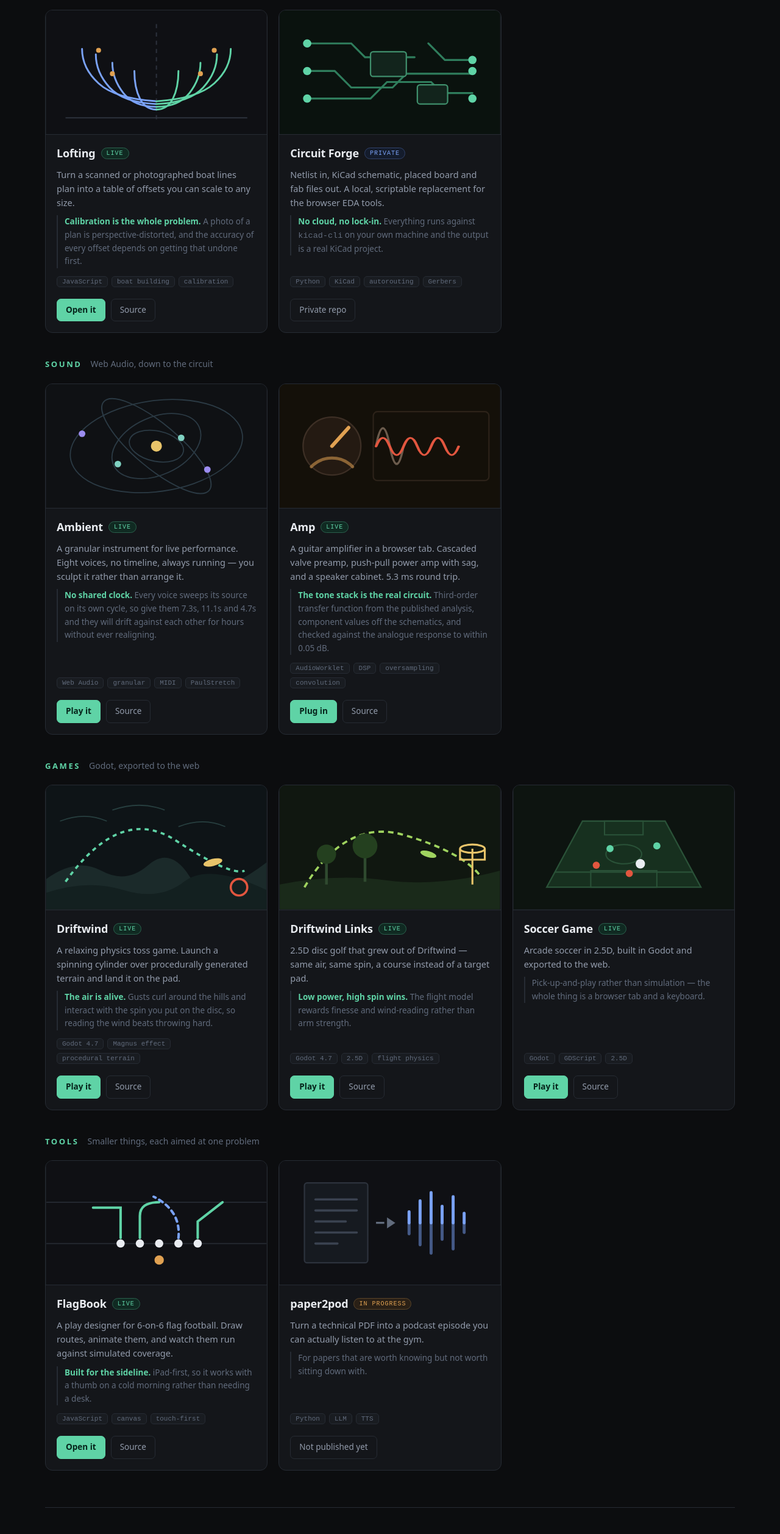
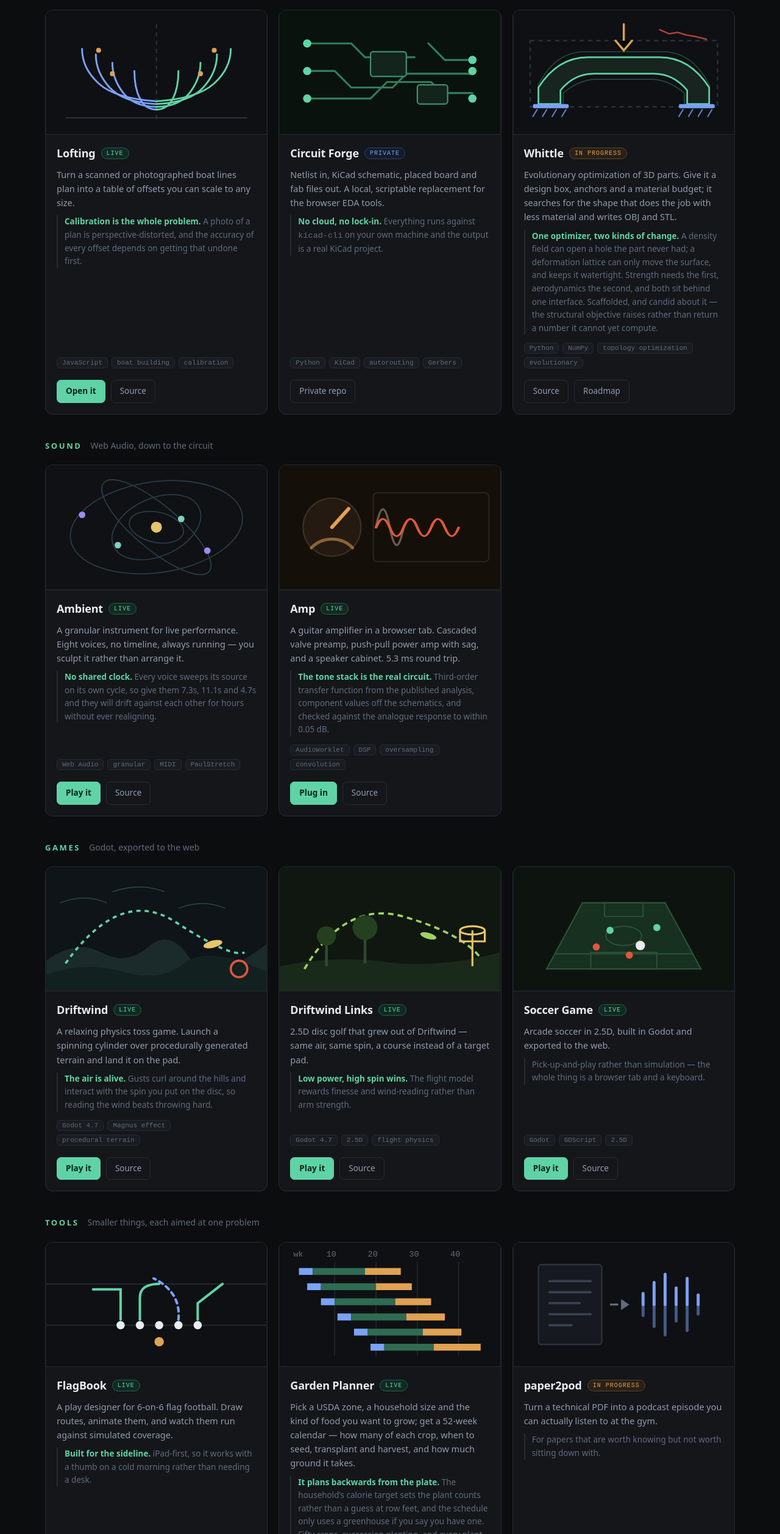
Before and after one commit to greentheo/greentheo.github.io, a plain HTML site: page index.html in a window 1280 px wide. Shown: the part 3054-5570 px from the top of the page at 61% size. Drawn offline with Linux system fonts and the light colour scheme.

Commit message:
Add Whittle and Garden Planner cards
Whittle goes in Engineering with an in-progress pill: the repo is public
and runs end to end, but the structural objective is still a geometric
proxy, so the card says so rather than implying a solver that isn't there.

Garden Planner goes in Tools as live. GitHub Pages is now enabled on the
repo, so greentheo.github.io/garden_planner/ serves the app itself.

Co-Authored-By: Claude Opus 5 <noreply@anthropic.com>

```diff
--- a/index.html
+++ b/index.html
@@ -337,6 +337,45 @@
         <div class="cta"><a href="https://github.com/greentheo">Private repo</a></div>
       </div>
     </article>
+    <article class="card">
+      <svg class="thumb" viewBox="0 0 160 90" role="img" aria-label="A loaded bracket evolving into a truss">
+        <rect width="160" height="90" fill="#0f1014"/>
+        <rect x="12" y="22" width="136" height="48" fill="none" stroke="#2c323c" stroke-dasharray="3 3"/>
+        <g fill="none" stroke="#5fd3a6" stroke-width=".8" opacity=".26">
+          <path d="M18 68 V54 Q30 30 52 30 H108 Q130 30 142 54 V68 H128 V56 Q120 44 104 44 H56 Q40 44 32 56 V68 Z"/>
+          <path d="M18 68 V58 Q36 38 58 38 H102 Q124 38 142 58 V68 H124 V60 Q112 50 100 50 H60 Q48 50 36 60 V68 Z"/>
+        </g>
+        <path d="M18 68 V56 Q32 34 54 34 H106 Q128 34 142 56 V68 H126 V58 Q116 46 102 46 H58 Q44 46 34 58 V68 Z"
+          fill="#17241f" stroke="#5fd3a6" stroke-width="1.2" stroke-linejoin="round"/>
+        <g stroke="#e0a152" stroke-width="1.5" stroke-linecap="round">
+          <path d="M80 10 V28"/><path d="M74 22 L80 29 L86 22"/>
+        </g>
+        <g fill="#7aa2f7">
+          <rect x="14" y="68" width="26" height="3" rx="1"/><rect x="120" y="68" width="26" height="3" rx="1"/>
+        </g>
+        <g stroke="#7aa2f7" stroke-width=".9" stroke-linecap="round" opacity=".8">
+          <path d="M17 72 l-3 5"/><path d="M24 72 l-3 5"/><path d="M31 72 l-3 5"/><path d="M38 72 l-3 5"/>
+          <path d="M123 72 l-3 5"/><path d="M130 72 l-3 5"/><path d="M137 72 l-3 5"/><path d="M144 72 l-3 5"/>
+        </g>
+        <path d="M106 14 l7 3 6 -1 7 2 6 1 8 2" fill="none" stroke="#e2563f" stroke-width="1"
+          stroke-linejoin="round" stroke-linecap="round" opacity=".8"/>
+      </svg>
+      <div class="body">
+        <div class="title"><h3>Whittle</h3><span class="pill wip">in progress</span></div>
+        <p class="what">Evolutionary optimization of 3D parts. Give it a design box, anchors and
+          a material budget; it searches for the shape that does the job with less material and
+          writes OBJ and STL.</p>
+        <p class="why"><b>One optimizer, two kinds of change.</b> A density field can open a hole
+          the part never had; a deformation lattice can only move the surface, and keeps it
+          watertight. Strength needs the first, aerodynamics the second, and both sit behind one
+          interface. Scaffolded, and candid about it &mdash; the structural objective raises
+          rather than return a number it cannot yet compute.</p>
+        <div class="tags"><span class="tag">Python</span><span class="tag">NumPy</span>
+          <span class="tag">topology optimization</span><span class="tag">evolutionary</span></div>
+        <div class="cta"><a href="https://github.com/greentheo/whittle">Source</a>
+          <a href="https://github.com/greentheo/whittle/blob/main/ROADMAP.md">Roadmap</a></div>
+      </div>
+    </article>
 
   </div>
 </section>
@@ -533,6 +572,48 @@
         </div>
       </div>
     </article>
+    <article class="card">
+      <svg class="thumb" viewBox="0 0 160 90" role="img" aria-label="A planting calendar of seed, grow and harvest bars">
+        <rect width="160" height="90" fill="#0f1014"/>
+        <g stroke="#232830" stroke-width=".7">
+          <path d="M40 14 V82"/><path d="M70 14 V82"/><path d="M100 14 V82"/><path d="M130 14 V82"/>
+        </g>
+        <g fill="#616b7c" font-family="ui-monospace,monospace" font-size="6">
+          <text x="10" y="10">wk</text><text x="34" y="10">10</text><text x="64" y="10">20</text>
+          <text x="94" y="10">30</text><text x="124" y="10">40</text>
+        </g>
+        <g stroke-width="5">
+          <path d="M14 21 H24" stroke="#7aa2f7"/><path d="M24 21 H62" stroke="#2f6b52"/>
+          <path d="M62 21 H88" stroke="#e0a152"/>
+          <path d="M20 32 H30" stroke="#7aa2f7"/><path d="M30 32 H70" stroke="#2f6b52"/>
+          <path d="M70 32 H96" stroke="#e0a152"/>
+          <path d="M30 43 H40" stroke="#7aa2f7"/><path d="M40 43 H84" stroke="#2f6b52"/>
+          <path d="M84 43 H110" stroke="#e0a152"/>
+          <path d="M42 54 H52" stroke="#7aa2f7"/><path d="M52 54 H92" stroke="#2f6b52"/>
+          <path d="M92 54 H120" stroke="#e0a152"/>
+          <path d="M54 65 H64" stroke="#7aa2f7"/><path d="M64 65 H104" stroke="#2f6b52"/>
+          <path d="M104 65 H132" stroke="#e0a152"/>
+          <path d="M66 76 H76" stroke="#7aa2f7"/><path d="M76 76 H112" stroke="#2f6b52"/>
+          <path d="M112 76 H146" stroke="#e0a152"/>
+        </g>
+      </svg>
+      <div class="body">
+        <div class="title"><h3>Garden Planner</h3><span class="pill live">live</span></div>
+        <p class="what">Pick a USDA zone, a household size and the kind of food you want to grow;
+          get a 52-week calendar &mdash; how many of each crop, when to seed, transplant and
+          harvest, and how much ground it takes.</p>
+        <p class="why"><b>It plans backwards from the plate.</b> The household&rsquo;s calorie
+          target sets the plant counts rather than a guess at row feet, and the schedule only
+          uses a greenhouse if you say you have one. Fifty crops, succession planting, and every
+          plant linked to a supplier you can actually order seed from.</p>
+        <div class="tags"><span class="tag">JavaScript</span><span class="tag">no build step</span>
+          <span class="tag">USDA zones</span></div>
+        <div class="cta">
+          <a class="play" href="https://greentheo.github.io/garden_planner/">Open it</a>
+          <a href="https://github.com/greentheo/garden_planner">Source</a>
+        </div>
+      </div>
+    </article>
 
     <article class="card">
       <svg class="thumb" viewBox="0 0 160 90" role="img" aria-label="A paper turning into audio">
```
